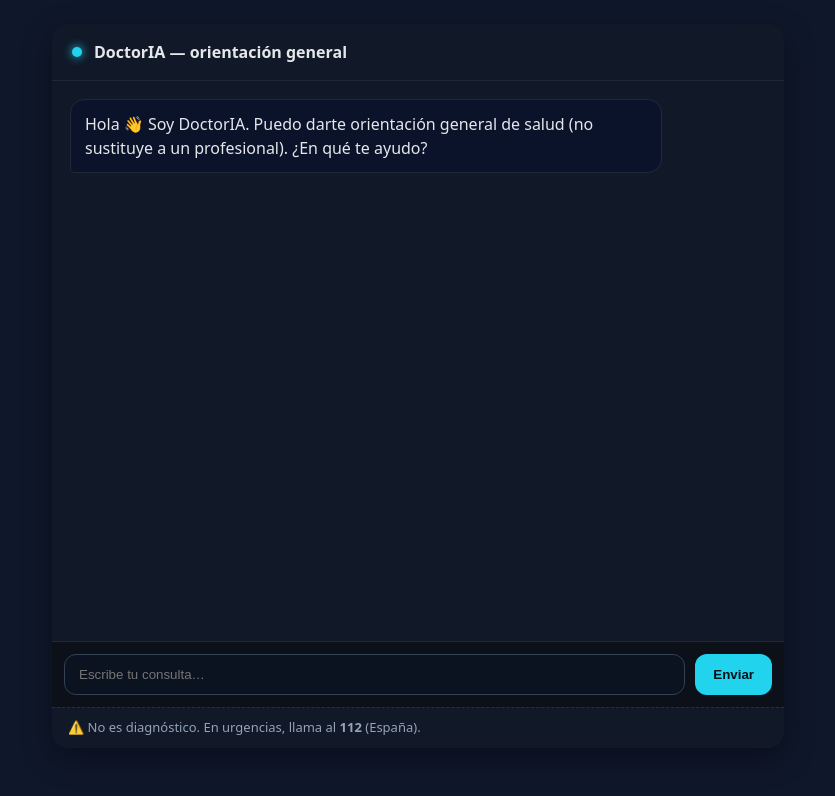
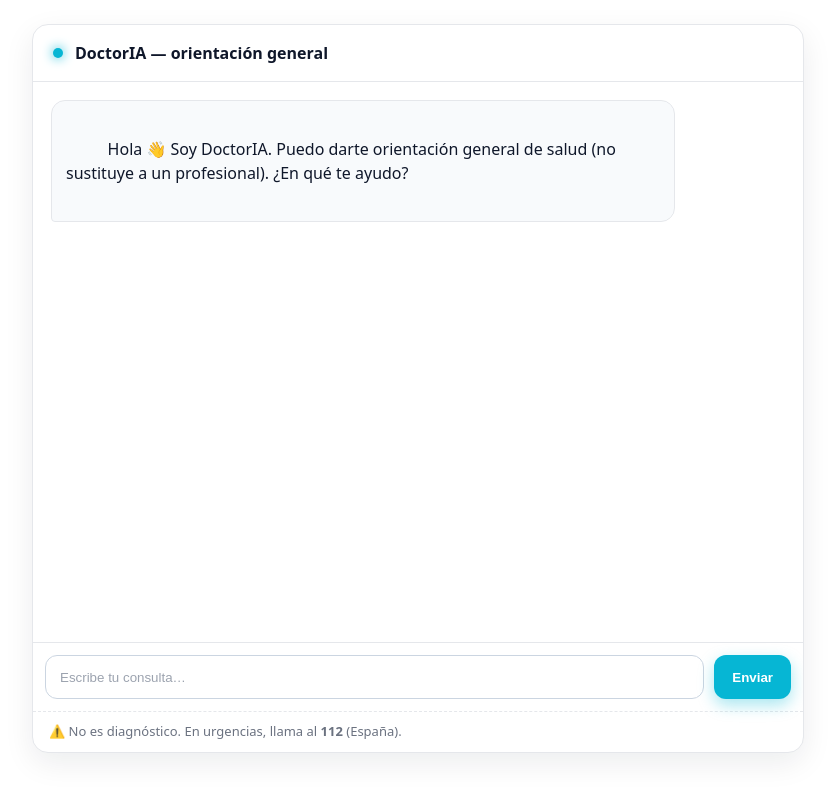
Before and after one commit to wannadsstaff/doctor-mvp, a website: page public/index.html in a window 1280 px wide. Shown: the whole page, without its empty margins (222-1057 px from the left). Drawn offline with Linux system fonts and the light colour scheme.

Commit message:
serve public/index.html y UI del chat

```diff
--- a/public/index.html
+++ b/public/index.html
@@ -5,23 +5,129 @@
   <meta name="viewport" content="width=device-width,initial-scale=1" />
   <title>DoctorIA — Chat</title>
   <style>
-    :root { --bg:#0f172a; --panel:#111827; --text:#e5e7eb; --muted:#94a3b8; --accent:#22d3ee; }
-    *{box-sizing:border-box} body{margin:0;background:var(--bg);color:var(--text);font:16px/1.5 system-ui,Segoe UI,Roboto}
-    .wrap{max-width:780px;margin:0 auto;padding:24px}
-    .card{background:var(--panel);border-radius:16px;box-shadow:0 10px 30px rgba(0,0,0,.35);overflow:hidden}
-    header{padding:16px 20px;border-bottom:1px solid #1f2937;display:flex;align-items:center;gap:12px}
-    header .dot{width:10px;height:10px;border-radius:50%;background:var(--accent);box-shadow:0 0 10px var(--accent)}
+    /* ===== PALETA (clara) ===== */
+    :root{
+      --bg:#ffffff;
+      --panel:#ffffff;
+      --text:#0f172a;      /* slate-900 */
+      --muted:#6b7280;     /* gray-500 */
+      --accent:#06b6d4;    /* cyan-500/600 */
+      --line:#e5e7eb;      /* gray-200 */
+      --bubble-user:#e0f2fe;  /* sky-100 */
+      --bubble-bot:#f8fafc;   /* slate-50 */
+      --input-border:#cbd5e1; /* slate-300 */
+      --shadow:0 10px 30px rgba(15,23,42,.08);
+    }
+
+    *{box-sizing:border-box}
+    body{
+      margin:0;
+      background:var(--bg);
+      color:var(--text);
+      font:16px/1.5 system-ui, -apple-system, Segoe UI, Roboto, Helvetica, Arial, "Apple Color Emoji","Segoe UI Emoji";
+      /* Scrollbar general moderna */
+      scrollbar-width: thin;                   /* Firefox */
+      scrollbar-color:#94a3b8 #f1f5f9;         /* pulgar / pista */
+    }
+    /* WebKit (Chrome/Edge/Safari) */
+    body::-webkit-scrollbar{width:12px;height:12px}
+    body::-webkit-scrollbar-track{background:#f1f5f9}
+    body::-webkit-scrollbar-thumb{
+      background:linear-gradient(180deg,#cbd5e1,#94a3b8);
+      border-radius:999px;border:3px solid #f1f5f9;
+    }
+    body::-webkit-scrollbar-thumb:hover{
+      background:linear-gradient(180deg,#94a3b8,#64748b);
+    }
+
+    .wrap{max-width:820px;margin:0 auto;padding:24px}
+    .card{
+      background:var(--panel);
+      border-radius:16px;
+      box-shadow:var(--shadow);
+      border:1px solid var(--line);
+      overflow:hidden;
+    }
+    header{
+      padding:16px 20px;
+      border-bottom:1px solid var(--line);
+      display:flex;align-items:center;gap:12px
+    }
+    header .dot{
+      width:10px;height:10px;border-radius:50%;
+      background:var(--accent);box-shadow:0 0 12px var(--accent)
+    }
     header h1{margin:0;font-size:16px}
-    .chat{padding:18px;height:min(70vh,620px);overflow:auto;display:flex;flex-direction:column;gap:12px}
-    .msg{max-width:85%;padding:12px 14px;border-radius:14px;white-space:pre-wrap;word-wrap:break-word}
-    .user{align-self:flex-end;background:#1d4ed8;border-bottom-right-radius:4px}
-    .bot{align-self:flex-start;background:#0b132b;border-bottom-left-radius:4px;border:1px solid #1f2937}
+
+    .chat{
+      padding:18px;
+      height:min(70vh,620px);
+      overflow:auto;
+      display:flex;flex-direction:column;gap:12px;
+
+      /* Scrollbar moderna solo para el chat */
+      scrollbar-width: thin;
+      scrollbar-color:#94a3b8 #f1f5f9;
+    }
+    .chat::-webkit-scrollbar{width:10px}
+    .chat::-webkit-scrollbar-track{background:#f1f5f9;border-radius:999px}
+    .chat::-webkit-scrollbar-thumb{
+      background:linear-gradient(180deg,#cbd5e1,#94a3b8);
+      border-radius:999px;border:2px solid #f1f5f9;
+    }
+    .chat::-webkit-scrollbar-thumb:hover{background:linear-gradient(180deg,#94a3b8,#64748b)}
+
+    .msg{
+      max-width:85%;
+      padding:12px 14px;
+      border-radius:14px;
+      white-space:pre-wrap;word-wrap:break-word;
+      border:1px solid var(--line);
+    }
+    .user{
+      align-self:flex-end;
+      background:var(--bubble-user);
+      border-bottom-right-radius:4px;
+    }
+    .bot{
+      align-self:flex-start;
+      background:var(--bubble-bot);
+      border-bottom-left-radius:4px;
+    }
+
     .muted{color:var(--muted);font-size:13px}
-    form{display:flex;gap:10px;padding:12px;border-top:1px solid #1f2937;background:rgba(0,0,0,.35)}
-    input[type=text]{flex:1;border:1px solid #334155;background:#0b1220;color:var(--text);padding:12px 14px;border-radius:12px;outline:none}
-    button{background:var(--accent);color:#00121a;border:0;padding:0 18px;border-radius:12px;font-weight:600;cursor:pointer}
+
+    form{
+      display:flex;gap:10px;padding:12px;
+      border-top:1px solid var(--line);
+      background:#ffffffcc; /* leve */
+      backdrop-filter:saturate(120%) blur(2px);
+    }
+    input[type=text]{
+      flex:1;
+      border:1px solid var(--input-border);
+      background:#fff;color:var(--text);
+      padding:12px 14px;border-radius:12px;outline:none;
+      transition:border-color .15s ease, box-shadow .15s ease;
+    }
+    input[type=text]::placeholder{color:#9ca3af}
+    input[type=text]:focus{
+      border-color:var(--accent);
+      box-shadow:0 0 0 3px color-mix(in srgb,var(--accent) 25%, transparent);
+    }
+
+    button{
+      background:var(--accent);color:#fff;
+      border:0;padding:0 18px;height:44px;
+      border-radius:12px;font-weight:700;cursor:pointer;
+      box-shadow:0 6px 16px color-mix(in srgb,var(--accent) 35%, transparent);
+      transition:transform .08s ease, filter .15s ease;
+    }
+    button:hover{filter:brightness(.98)}
+    button:active{transform:translateY(1px)}
     button[disabled]{opacity:.6;cursor:wait}
-    .hint{padding:10px 16px;border-top:1px dashed #233047;color:var(--muted);font-size:13px}
+
+    .hint{padding:10px 16px;border-top:1px dashed var(--line);color:var(--muted);font-size:13px}
   </style>
 </head>
 <body>
@@ -33,7 +139,9 @@
       </header>
 
       <div id="chat" class="chat">
-        <div class="msg bot">Hola 👋 Soy DoctorIA. Puedo darte orientación general de salud (no sustituye a un profesional). ¿En qué te ayudo?</div>
+        <div class="msg bot">
+          Hola 👋 Soy DoctorIA. Puedo darte orientación general de salud (no sustituye a un profesional). ¿En qué te ayudo?
+        </div>
       </div>
 
       <form id="form">
@@ -51,7 +159,6 @@
     const input  = document.getElementById("prompt");
     const sendBt = document.getElementById("send");
 
-    // Añade un "globo" al chat
     function bubble(text, who="bot") {
       const div = document.createElement("div");
       div.className = `msg ${who}`;
@@ -61,26 +168,19 @@
     }
 
     async function ask(prompt){
-      // 1) pinta el mensaje del usuario
       bubble(prompt, "user");
-
-      // 2) desactiva UI mientras pide al backend
       input.value = "";
       input.disabled = true;
       sendBt.disabled = true;
 
       try {
-        // ⚠️ Endpoint de tu backend. Usamos ruta relativa para que funcione en Render.
         const res = await fetch("/chat", {
           method: "POST",
           headers: { "Content-Type": "application/json" },
           body: JSON.stringify({ prompt })
         });
-
         if (!res.ok) throw new Error("Error " + res.status);
         const data = await res.json();
-
-        // Tu backend devuelve { reply: "texto..." }
         bubble(data.reply || "No he podido generar respuesta ahora.", "bot");
       } catch (err) {
         console.error(err);
@@ -92,7 +192,6 @@
       }
     }
 
-    // Enviar con Enter o botón
     form.addEventListener("submit", (e) => {
       e.preventDefault();
       const v = input.value.trim();
@@ -100,7 +199,6 @@
       ask(v);
     });
 
-    // Atajo: Ctrl/Cmd + Enter
     input.addEventListener("keydown", (e) => {
       if ((e.ctrlKey || e.metaKey) && e.key === "Enter") {
         e.preventDefault();
```
